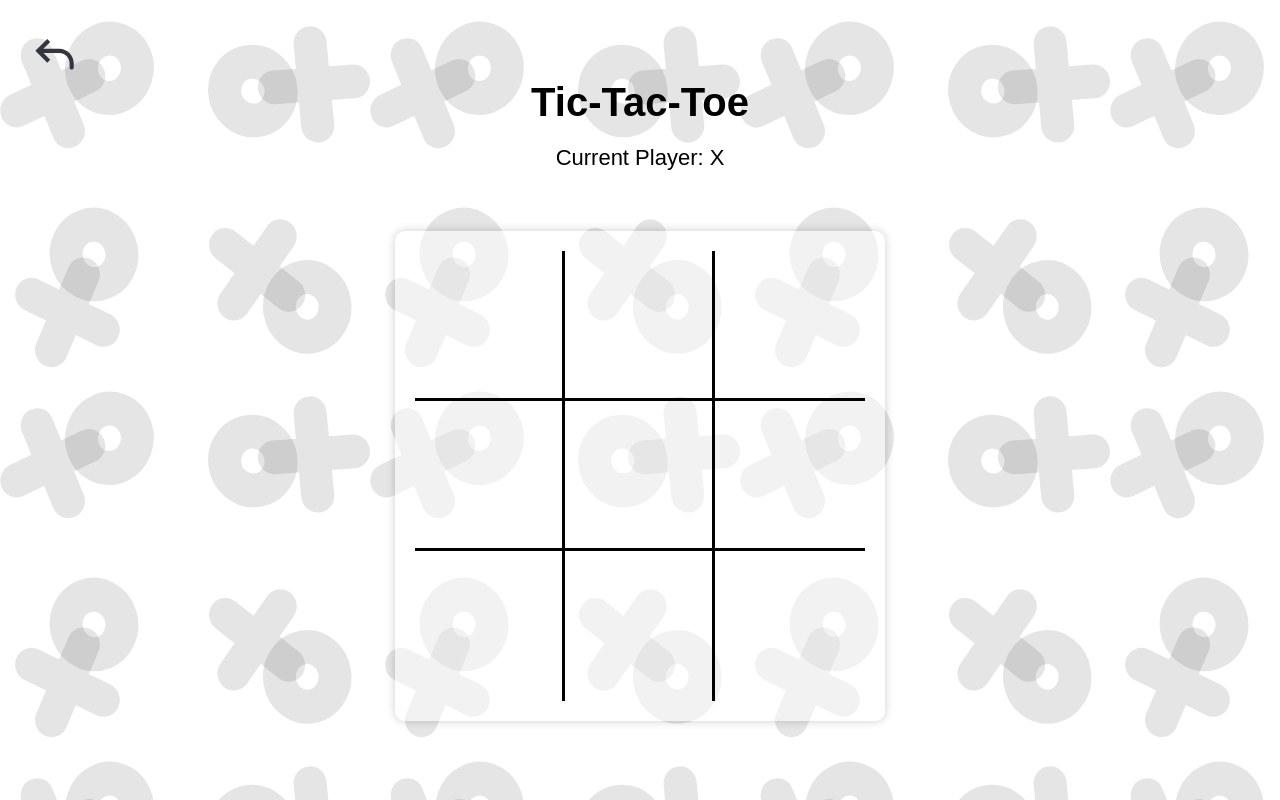
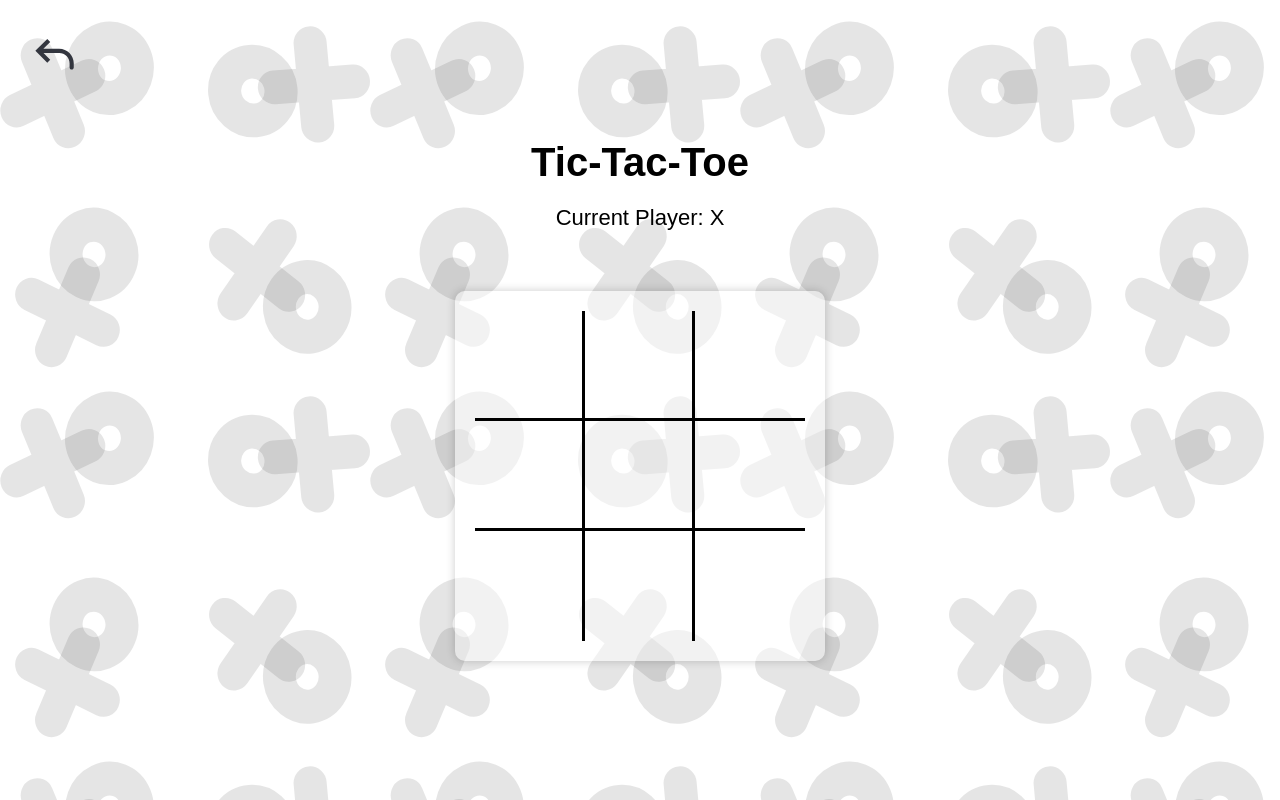
Before and after one commit to Daniil-102/tic-tac-toe, a React (Create React App) app: page /tic-tac-toe in a window 1280 px wide. Built offline with nearby package versions, Linux system fonts and the light colour scheme.

Commit message:
add readme, change size of tyle

```diff
--- a/src/components/styles.scss
+++ b/src/components/styles.scss
@@ -22,7 +22,7 @@
   align-items: center;
   flex-direction: column;
 
-  @media (max-width: 768px) {
+  @media (max-width: 600px) {
     padding: 80px 0 180px;
   }
 }
@@ -88,8 +88,8 @@
 }
 
 .tile {
-  height: 60px;
-  width: 60px;
+  height: 50px;
+  width: 50px;
   display: flex;
   justify-content: center;
   align-items: center;
@@ -97,26 +97,26 @@
   cursor: pointer;
   transition: background 0.2s ease-in-out;
 
-  @media (max-width: 768px) {
+  @media (max-width: 600px) {
     height: 35px;
     width: 35px;
   }
 
   &.three {
-    height: 150px;
-    width: 150px;
+    height: 110px;
+    width: 110px;
 
-    @media (max-width: 768px) {
+    @media (max-width: 600px) {
       height: 85px;
       width: 85px;
     }
   }
 
   &.four {
-    height: 110px;
-    width: 110px;
+    height: 95px;
+    width: 95px;
 
-    @media (max-width: 768px) {
+    @media (max-width: 600px) {
       height: 75px;
       width: 75px;
     }
@@ -196,7 +196,6 @@
     margin-bottom: 20px;
     display: flex;
     align-items: center;
-    // justify-content: center;
     margin-left: 20px;
     text-decoration: none;
     transition: 0.3s;
```
Also changed, not shown: 1 other file (tests, documents, lock files or other folders).
